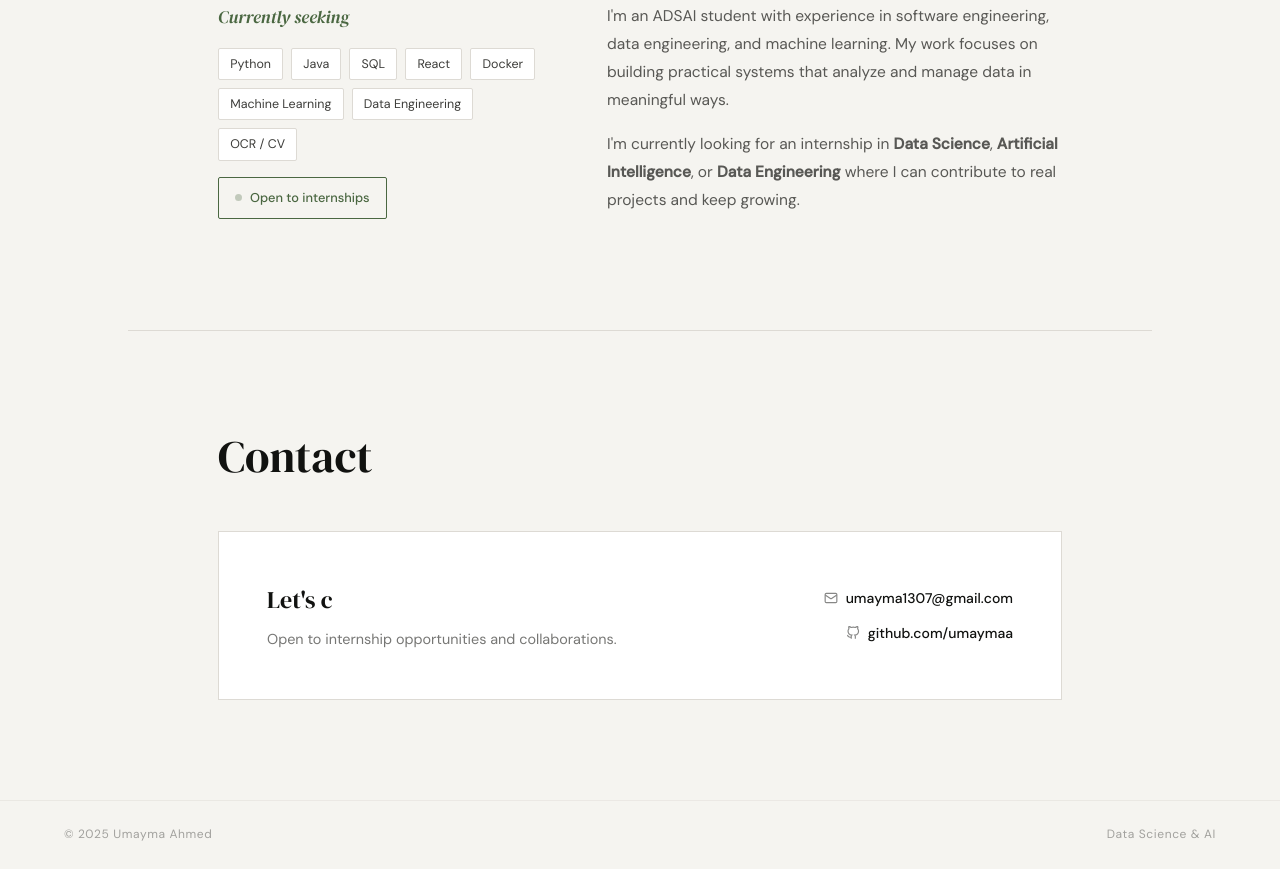
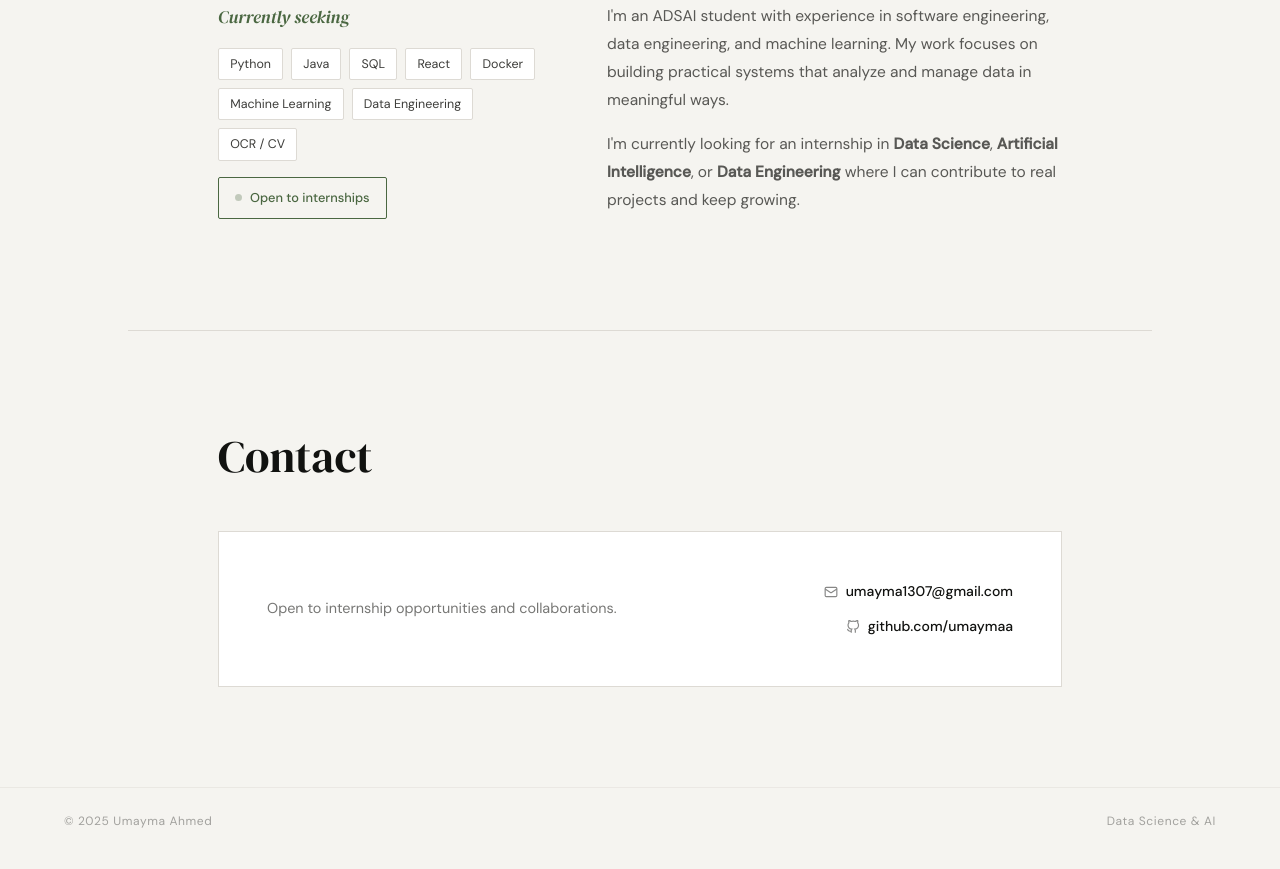
Before and after one commit to umaymaa/umaymaa.github.io, a plain HTML site: page index.html in a window 1280 px wide. Shown: the part 1967-2836 px from the top of the page. Drawn offline with Linux system fonts and the light colour scheme.

Commit message:
Fix HTML encoding issues in index.html

```diff
--- a/index.html
+++ b/index.html
@@ -545,7 +545,6 @@
 
   <div class="contact-box fade-up">
     <div>
-      <h3>Let's c</h3>
       <p>Open to internship opportunities and collaborations.</p>
     </div>
     <div class="contact-links">
```
